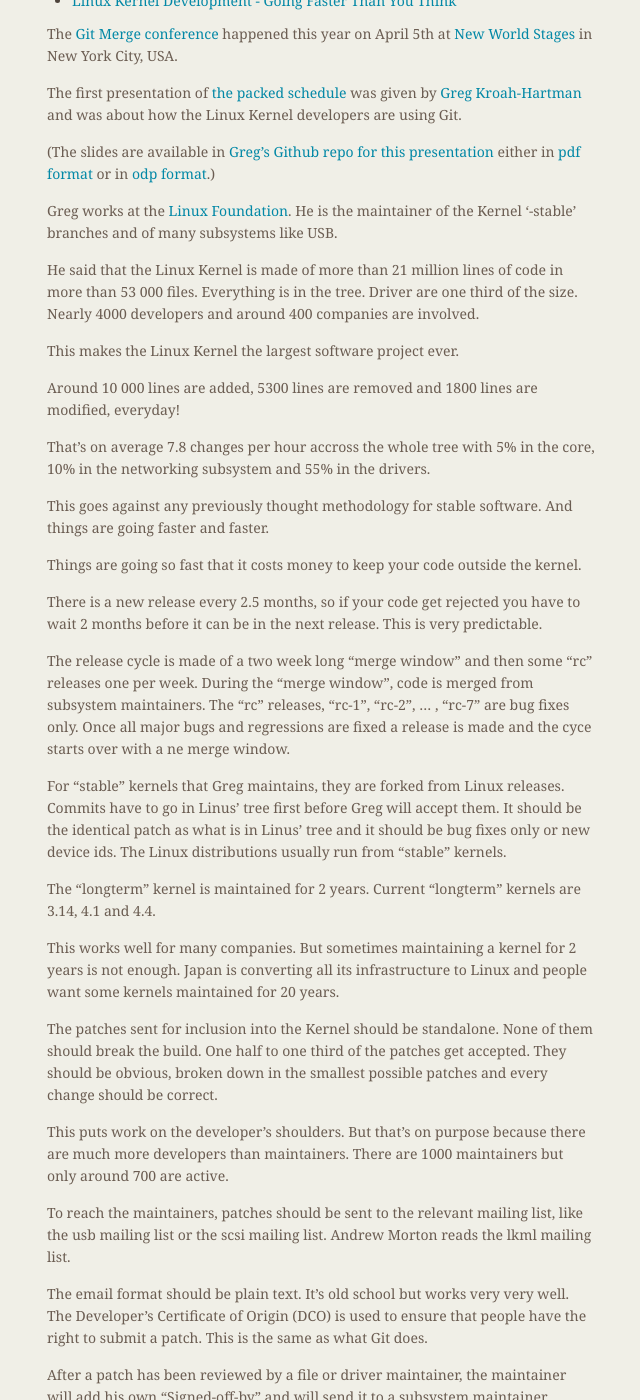
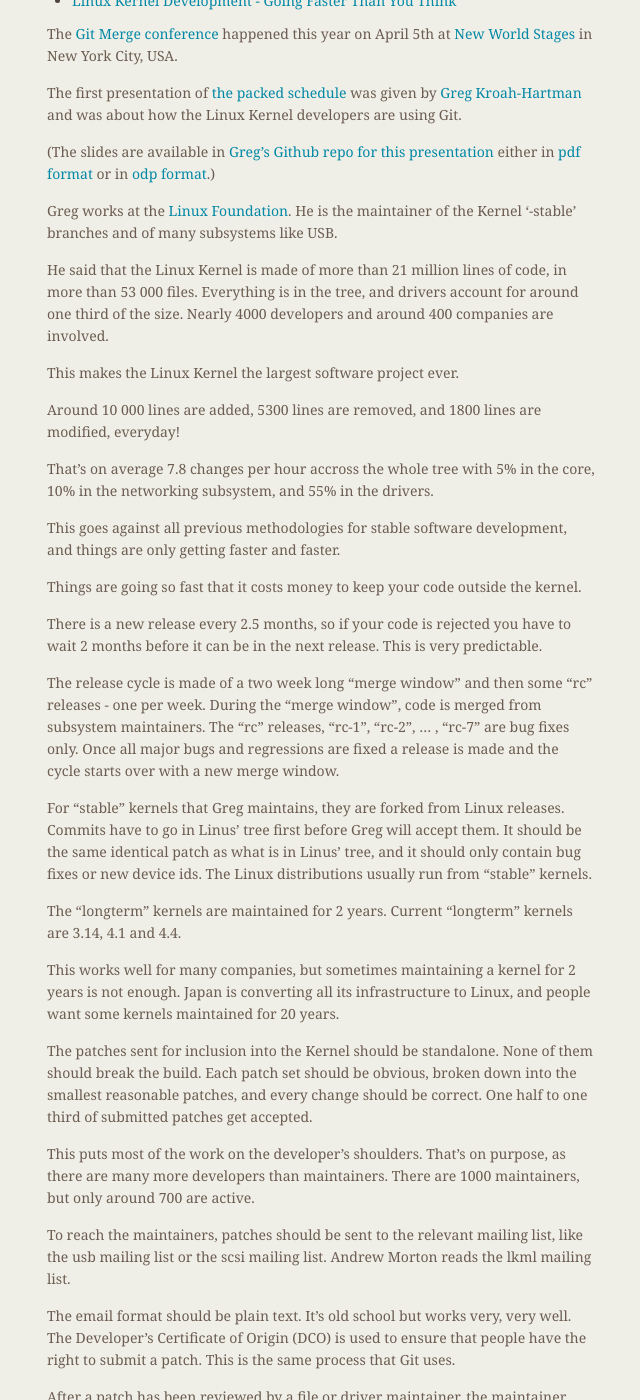
Before and after one commit to git/git.github.io, a Jekyll site: the page built from rev_news/drafts/edition-14.md, in a window 1280 px wide and 1400 px high, scrolled down 1629 px. Shown: the whole window, without its empty margins (487-1127 px from the left). Built offline with Jekyll 4.4.1, drawn with Linux system fonts in a browser that asks for light colours; some of the changed text lies outside the part shown.

Commit message:
Fix some small typos and make some grammar changes

```diff
--- a/rev_news/drafts/edition-14.md
+++ b/rev_news/drafts/edition-14.md
@@ -44,39 +44,38 @@
 number of refs in the repository.
 
 One possible solution to this problem would be to use some kind of
-binary search algorithm to looks up refs, but it's not so easy because
-replace refs in 'refs/replace/' should anyway all be read and also
-because with the current backend some stat(2) calls are needed to
-check if there are loose refs.
+binary search algorithm to look up refs. Unfortunately that is not easy, as
+replaced refs in 'refs/replace/' must all be read, and additionally the current implementation
+of the backend requires some stat(2) calls to check if there are any loose refs.
 
 This problem should at least partially be solved with the current work
-going on to implement other ref backends, especially a
+going on to implement additional ref backends, especially a
 [lmdb](http://symas.com/mdb/) based one.
 
 From there the discussion switched to the case sensitiveness of ref
-names and the different problems created by having ref names that
+names, and the different problems created by having ref names that
 should also be proper filenames: slow filesystems like NTFS, unicode
 normalizing filesystems like HFS+, file/directory collisions, reflog
-deletion...
+deletion, and more.
 
-It was then mentioned that the tree object lookup could be speed up,
-but it would require a more efficient packfile format.
+It was also mentioned that the tree object lookup could be sped up,
+but that it would require a more efficient packfile format.
 
 The current effort to implement an `index-helper` daemon to speed up
 index reading was also described.
 
-Then some time was spent discussing large objects. There are objects
-that can be stored locally, other that cannot. This means that for
-example doing something like rsync that manages chunk of files might
-not always be possible.
+Then some time was spent discussing large objects. Some objects
+are able to be stored locally, while others are not. This means that
+doing something similar to rsync, where it manages chunks of files,
+might not always be possible.
 
-About Git LFS that is now offered by at least GitHub and Microsoft,
+Git LFS is now offered by at least GitHub and Microsoft, however
 there are still a number of problems with it from a user
-perspective. First it is not shipped with Git. Another one is that it
-is not easy to know which files should go into it.
+perspective. For example, it is not shipped with Git, and it is not always
+easy to know which files should go into it.
 
-Also it looks like the filters that are used by git LFS to trigger big
-file downloads are executed sequencially which is not good for
+It also looks like the filters used by Git LFS to trigger big
+file downloads are executed sequentially, which is not good for
 performance.
 
 This made people mention potential problems with parallelizing
@@ -84,13 +83,13 @@
 
 One possibility to improve on Git LFS would be to create another kind
 of backend for git objects that would be optimized for large files and
-would sit along loose objects and packfiles.
+would sit alongside loose objects and packfiles.
 
-Then the subject switched to possible ways to speed up git status. The
+The subject next switched to possible ways of speeding up `git status`. The
 `index-helper` daemon effort was described again, as it can use
 [the watchman library](https://facebook.github.io/watchman/) to
-efficiently monitor the working tree for changes. The watchman service
-must be run manually for now though. And running daemons on Windows
+efficiently monitor the working tree for changes. Unfortunately, the watchman service
+must be run manually for now, and running daemons on Windows
 might require some admin rights.
 
 The recently merged effort on improving the untracked cache in the
@@ -117,65 +116,65 @@
 subsystems like USB.
 
 He said that the Linux Kernel is made of more than 21 million lines of
-code in more than 53 000 files. Everything is in the tree. Driver are
-one third of the size. Nearly 4000 developers and around 400 companies
+code, in more than 53 000 files. Everything is in the tree, and drivers account
+for around one third of the size. Nearly 4000 developers and around 400 companies
 are involved.
 
 This makes the Linux Kernel the largest software project ever.
 
-Around 10 000 lines are added, 5300 lines are removed and 1800 lines
+Around 10 000 lines are added, 5300 lines are removed, and 1800 lines
 are modified, everyday!
 
 That's on average 7.8 changes per hour accross the whole tree with 5%
-in the core, 10% in the networking subsystem and 55% in the drivers.
+in the core, 10% in the networking subsystem, and 55% in the drivers.
 
-This goes against any previously thought methodology for stable
-software. And things are going faster and faster.
+This goes against all previous methodologies for stable
+software development, and things are only getting faster and faster.
 
 Things are going so fast that it costs money to keep your code outside
 the kernel.
 
-There is a new release every 2.5 months, so if your code get rejected
+There is a new release every 2.5 months, so if your code is rejected
 you have to wait 2 months before it can be in the next release. This
 is very predictable.
 
 The release cycle is made of a two week long "merge window" and then
-some "rc" releases one per week. During the "merge window", code is
+some "rc" releases - one per week. During the "merge window", code is
 merged from subsystem maintainers. The "rc" releases, "rc-1", "rc-2",
 ... , "rc-7" are bug fixes only. Once all major bugs and regressions
-are fixed a release is made and the cyce starts over with a ne merge
+are fixed a release is made and the cycle starts over with a new merge
 window.
 
 For "stable" kernels that Greg maintains, they are forked from Linux
 releases. Commits have to go in Linus' tree first before Greg will
-accept them. It should be the identical patch as what is in Linus'
-tree and it should be bug fixes only or new device ids. The Linux
+accept them. It should be the same identical patch as what is in Linus'
+tree, and it should only contain bug fixes or new device ids. The Linux
 distributions usually run from "stable" kernels.
 
-The "longterm" kernel is maintained for 2 years. Current "longterm"
+The "longterm" kernels are maintained for 2 years. Current "longterm"
 kernels are 3.14, 4.1 and 4.4.
 
-This works well for many companies. But sometimes maintaining a kernel
+This works well for many companies, but sometimes maintaining a kernel
 for 2 years is not enough. Japan is converting all its infrastructure
-to Linux and people want some kernels maintained for 20 years.
+to Linux, and people want some kernels maintained for 20 years.
 
 The patches sent for inclusion into the Kernel should be standalone.
-None of them should break the build. One half to one third of the
-patches get accepted. They should be obvious, broken down in the
-smallest possible patches and every change should be correct.
+None of them should break the build. Each patch set should be obvious,
+broken down into the smallest reasonable patches, and every change
+should be correct. One half to one third of submitted patches get accepted.
 
-This puts work on the developer's shoulders. But that's on purpose
-because there are much more developers than maintainers. There are
-1000 maintainers but only around 700 are active.
+This puts most of the work on the developer's shoulders. That's on purpose,
+as there are many more developers than maintainers. There are
+1000 maintainers, but only around 700 are active.
 
 To reach the maintainers, patches should be sent to the relevant
 mailing list, like the usb mailing list or the scsi mailing list.
 Andrew Morton reads the lkml mailing list.
 
-The email format should be plain text. It's old school but works very
+The email format should be plain text. It's old school but works very,
 very well. The Developer's Certificate of Origin (DCO) is used to
 ensure that people have the right to submit a patch. This is the same
-as what Git does.
+process that Git uses.
 
 After a patch has been reviewed by a file or driver maintainer, the
 maintainer will add his own "Signed-off-by" and will send it to a
@@ -190,13 +189,13 @@
 Andrew Morton uses quilt to maintain his "-mm" kernels made from
 patches picked by himself from the lkml mailing list or elsewhere.
 
-A couple years ago Kernel developers realized that nobody actually
+A couple of years ago, Kernel developers realized that nobody actually
 tested the kernel.
 
-There is now a 0 day bot that run tests and static analysis tools,
+To address this, there is now a "0 day bot" that run tests and static analysis tools,
 like coccinelle or sparse, automatically on all the kernel trees. It
-tests all the commits. It has a script that writes patches for common
-problems. The bot also picks patches from mailing lists to test them.
+tests every comment, and has a script that writes patches for common
+problems. The bot also picks patches from the mailing lists to test.
 
 When a new merge window opens, the subsystem maintainers and Andrew
 Morton send what they think is ready to Linus, so he can merge it. The
```
Also changed, not shown: other parts of rev_news/drafts/edition-14.md (+3 -3 lines).
